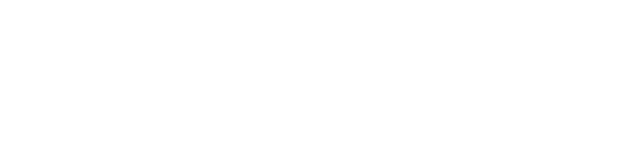
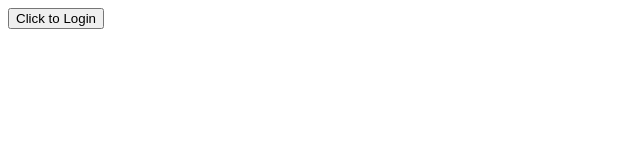
Before and after one commit to achinsk/achinsk.github.io, a plain HTML site: page index.htm in a window 1280 px wide. Shown: the whole page, without its empty margins (0-640 px from the left). Drawn offline with Linux system fonts and the light colour scheme.

Commit message:
Update index.htm

```diff
--- a/index.htm
+++ b/index.htm
@@ -4,7 +4,7 @@
     <meta charset="UTF-8">
     <meta name="viewport" content="width=device-width, initial-scale=1.0">
     <script src ="script.js"></script>
-    <script src="https://cdn.auth0.com/js/auth0-spa-js/2.1/auth0-spa-js.production.js">
+    <script src="https://cdn.auth0.com/js/auth0-spa-js/2.1/auth0-spa-js.production.js"></script>
     <title>Documeent-tmp</title>
 </head>
 <body>
```
